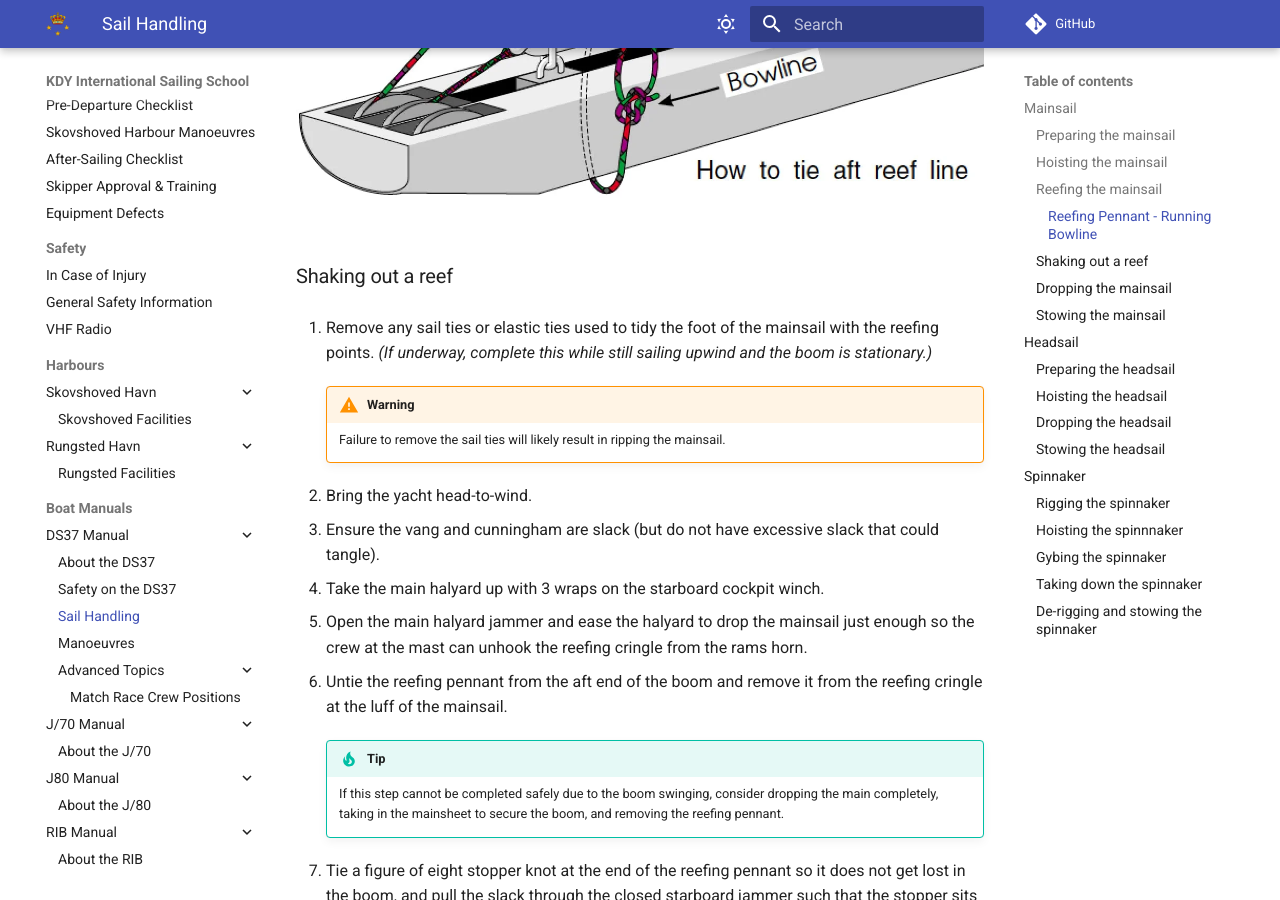
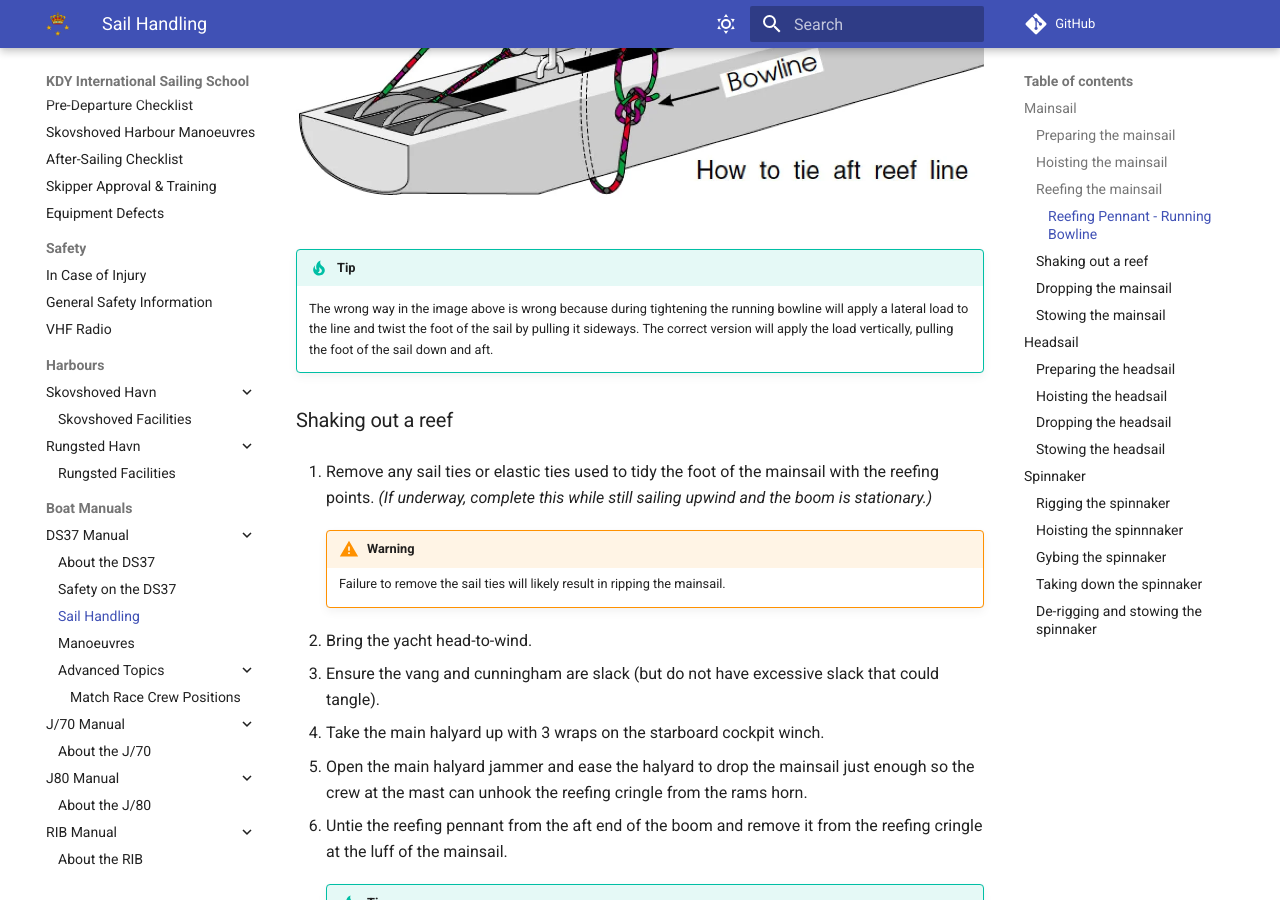
Before and after one commit to x123/kdy-iss, an MkDocs documentation site: the page built from docs/sail-handling.md, in a window 1280 px wide and 900 px high, scrolled down 2378 px. Built offline with MkDocs 1.6.1 and Material for MkDocs 9.7.7, drawn with Linux system fonts in a browser that asks for light colours; comment, search, counter and statistics services are not loaded.

Commit message:
fix: reefing explain wrong variation

```diff
--- a/docs/sail-handling.md
+++ b/docs/sail-handling.md
@@ -83,6 +83,12 @@
 
 *Below: A diagram illustrating Reefing Pennant Variation 2*
 ![Reefing Pennant Variation 2 diagram](img/reefing_pennant_diagram.png)
+
+!!! Tip
+    The wrong way in the image above is wrong because during tightening the
+    running bowline will apply a lateral load to the line and twist the foot of
+    the sail by pulling it sideways. The correct version will apply the load
+    vertically, pulling the foot of the sail down and aft.
 
 ## Shaking out a reef
 
```
